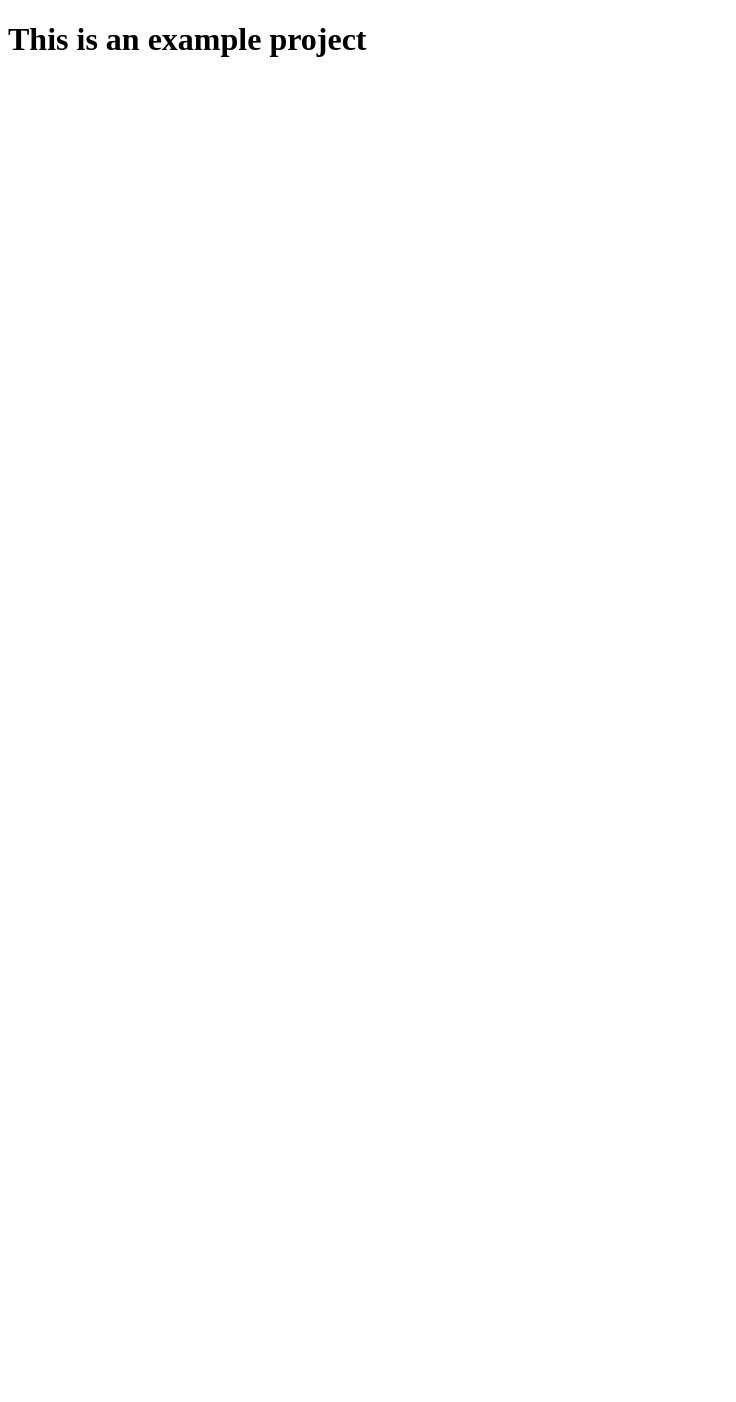
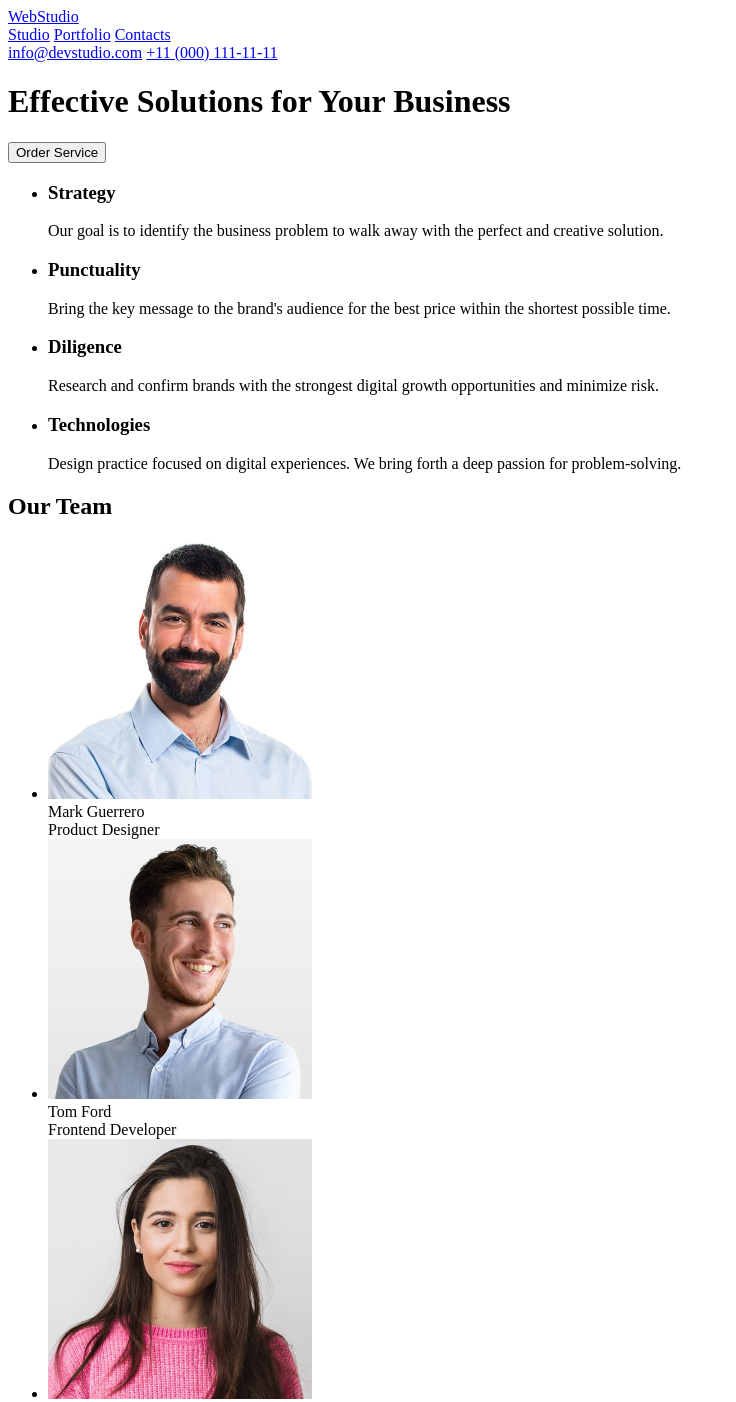
Before and after one commit to Uliana-Oleksiienko/goit-markup-hw-01, a plain HTML site: page index.html in a window 1280 px wide. Shown: the top 1402 px of the page, without its empty margins (0-736 px from the left). Before the commit the page ends 800 px from the top, so only its background shows below. Drawn offline with Linux system fonts and the light colour scheme.

Commit message:
commit message

```diff
--- a/index.html
+++ b/index.html
@@ -3,9 +3,102 @@
   <head>
     <meta charset="UTF-8" />
     <meta name="viewport" content="width=device-width, initial-scale=1.0" />
-    <title>Document</title>
+    <title>WebStudio</title>
   </head>
   <body>
-    <h1>This is an example project</h1>
+    <header>
+      <a href="index.html">WebStudio</a>
+      <nav>
+        <a href="#about">Studio</a>
+        <a href="#portfolio">Portfolio</a>
+        <a href="#contacts">Contacts</a>
+      </nav>
+      <a href="mailto:info@devstudio.com">info@devstudio.com</a>
+      <a href="tel:+11 (000) 111-11-11">+11 (000) 111-11-11</a>
+      <h1>Effective Solutions for Your Business</h1>
+      <button type="button">Order Service</button>
+    </header>
+    <main>
+      <section>
+        <ul>
+          <li>
+            <h3>Strategy</h3>
+            <p>
+              Our goal is to identify the business problem to walk away with the
+              perfect and creative solution.
+            </p>
+          </li>
+          <li>
+            <h3>Punctuality</h3>
+            <p>
+              Bring the key message to the brand's audience for the best price
+              within the shortest possible time.
+            </p>
+          </li>
+          <li>
+            <h3>Diligence</h3>
+            <p>
+              Research and confirm brands with the strongest digital growth
+              opportunities and minimize risk.
+            </p>
+          </li>
+          <li>
+            <h3>Technologies</h3>
+            <p>
+              Design practice focused on digital experiences. We bring forth a
+              deep passion for problem-solving.
+            </p>
+          </li>
+        </ul>
+      </section>
+      <section>
+        <h2>Our Team</h2>
+        <ul>
+          <li>
+            <img
+              src="./images/mark.jpg"
+              alt="Mark Guerrero. Product Designer"
+              width="264"
+              height="260"
+            /><br />Mark Guerrero<br />
+            Product Designer
+          </li>
+          <li>
+            <img
+              src="./images/tom.jpg"
+              alt="Tom Ford. Frontend Developer"
+              width="264"
+              height="260"
+            /><br />Tom Ford<br />
+            Frontend Developer
+          </li>
+          <li>
+            <img
+              src="./images/camila.jpg"
+              alt="Camila Garcia. Marketing"
+              width="264"
+              height="260"
+            /><br />Camila Garcia<br />
+            Marketing
+          </li>
+          <li>
+            <img
+              src="./images/daniel.jpg"
+              alt="Daniel Wilson. UI Designer"
+              width="264"
+              height="260"
+            /><br />Daniel Wilson<br />
+            UI Designer
+          </li>
+        </ul>
+      </section>
+    </main>
+    <footer>
+      <a href="index.html">WebStudio</a>
+      <p>
+        Increase the flow of customers and sales for your business with digital
+        marketing & growth solutions.
+      </p>
+    </footer>
   </body>
 </html>
```
Also changed, not shown: images/camila.jpg (added), images/daniel.jpg (added), images/mark.jpg (added), images/tom.jpg (added).
